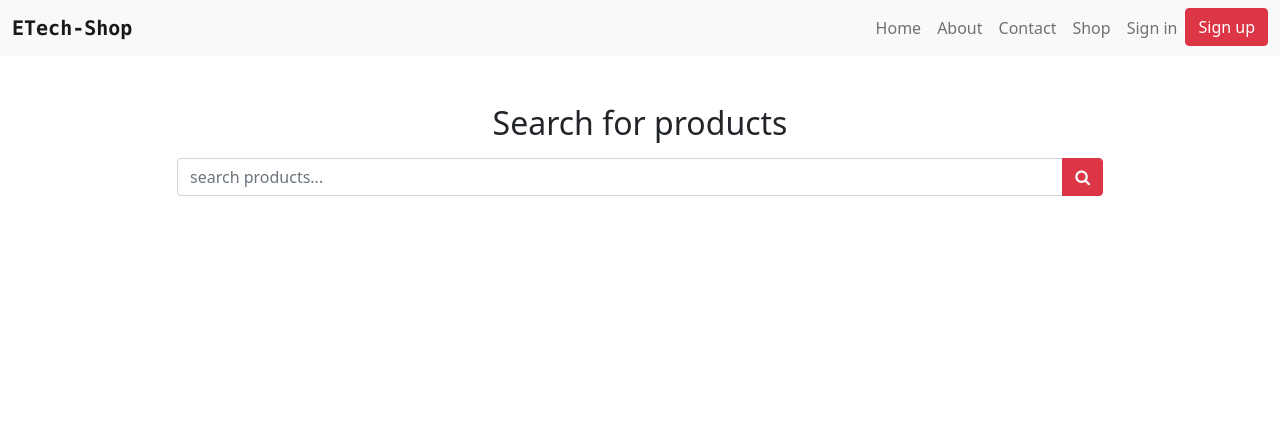
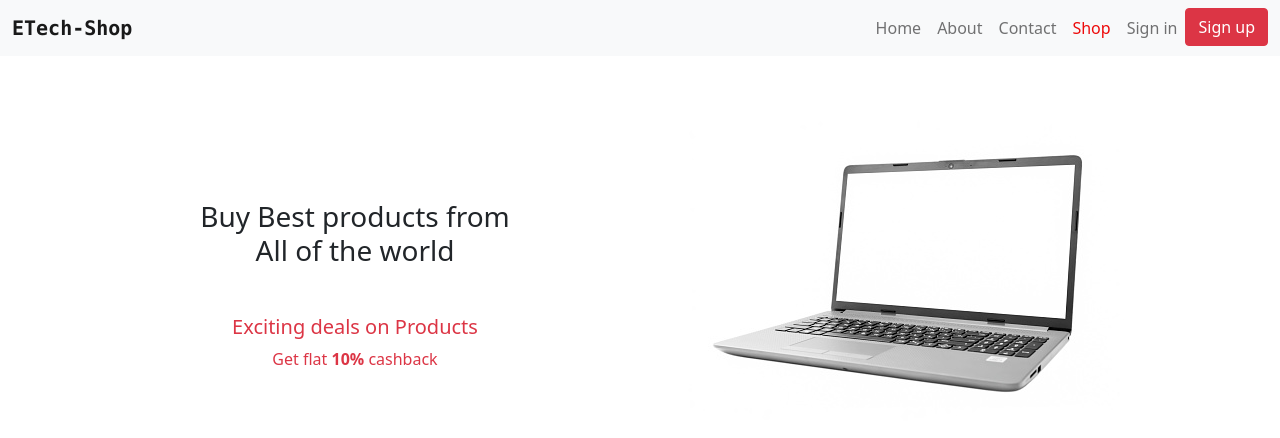
Before and after one commit to Qhareh/django-ecommerce, a Django app: template shop/templates/index.html in a window 1280 px wide. Shown: the top 438 px of the page. Run offline with Django 3.2, Linux system fonts and the light colour scheme; the template is opened without the code that fills it, so the values that code supplies are empty.

Commit message:
active-nav link

```diff
--- /dev/null
+++ b/shop/static/css/style.css
@@ -0,0 +1,3 @@
+.active-nav{
+    color: rgb(237, 11, 11) !important;
+}
--- a/shop/templates/index.html
+++ b/shop/templates/index.html
@@ -1,18 +1,18 @@
 {% extends 'layouts/base.html' %}
-
+{% load static %}
 
 {% block content %}
 
 <div class="container">
-    <div class="row mt-5 justify-content-center text-center">
-        <div class="col-lg-10">
-            <h2 class="mb-3">Search for products </h2>
-            <div class="input-group mb-3">
-                <input type="text" class="form-control" placeholder="search products..." aria-label="product's name"
-                    aria-describedby="button-addon2">
-                <button class="btn btn-danger" type="button" id="button-addon2"><i class="fa fa-search text-light" aria-hidden="true"></i></button>
+    <div class="row justify-content-center text-center mt-5">
+        <div class="col-lg-6 mt-5">
+            <h3 class="mt-5 mb-4">Buy Best products from <br> All of the world</h3>
+            <h5 class="mt-5 text-danger">Exciting deals on Products</h5>
+            <p class="text-danger">Get flat <span class="fw-bolder">10%</span> cashback</p>
 
-            </div>
+        </div>
+        <div class="col-lg-6 ">
+            <img class="img-fluid" src="{% static 'images/landing.jpg' %}">
         </div>
     </div>
 </div>
--- a/shop/templates/layouts/base.html
+++ b/shop/templates/layouts/base.html
@@ -1,3 +1,4 @@
+{% load static %}
 <!DOCTYPE html>
 <html lang="en">
 <head>
@@ -7,9 +8,8 @@
     <title>ETech-Shop</title>
     <link rel="stylesheet" href="https://cdnjs.cloudflare.com/ajax/libs/font-awesome/4.7.0/css/font-awesome.min.css" />
     <link href="https://cdn.jsdelivr.net/npm/bootstrap@5.0.2/dist/css/bootstrap.min.css" rel="stylesheet" integrity="sha384-EVSTQN3/azprG1Anm3QDgpJLIm9Nao0Yz1ztcQTwFspd3yD65VohhpuuCOmLASjC" crossorigin="anonymous">
-    {% block css %}
-
-    {% endblock %}
+    <link href="{% static 'css/style.css' %}" rel="stylesheet">
+</style>
 </head>
 <body>
 
--- a/shop/templates/layouts/nav.html
+++ b/shop/templates/layouts/nav.html
@@ -7,19 +7,29 @@
       <div class="collapse navbar-collapse" id="navbarNav">
         <ul class="navbar-nav  ms-auto">
           <li class="nav-item">
-            <a class="nav-link" href="{% url 'home' %}">Home</a>
+            <a class="nav-link
+            {% if request.path == '/' %} active-nav {% endif %}
+            " href="{% url 'home' %}">Home</a>
           </li>
           <li class="nav-item">
-            <a class="nav-link" href="{% url 'about' %}">About</a>
+            <a class="nav-link
+            {% if 'about' in request.path %} active-nav {% endif %}
+            " href="{% url 'about' %}">About</a>
           </li>
           <li class="nav-item">
-            <a class="nav-link" href="{% url 'contact' %}">Contact</a>
+            <a class="nav-link
+            {% if 'contact' in request.path %} active-nav {% endif %}
+            " href="{% url 'contact' %}">Contact</a>
           </li>
           <li class="nav-item">
-            <a class="nav-link" href="{% url 'shop' %}">Shop</a>
+            <a class="nav-link
+            {% if 'shop' in request.path %} active-nav {% endif %}
+            " href="{% url 'shop' %}">Shop</a>
           </li>
           <li class="nav-item">
-            <a class="nav-link" href="{% url 'sign_in' %}">Sign in</a>
+            <a class="nav-link
+            {% if 'sign_in' in request.path %} active-nav {% endif %}
+            " href="{% url 'sign_in' %}">Sign in</a>
           </li>
           <li class="nav-item">
             <a class="btn btn-danger" href="{% url 'sign_up' %}">Sign up</a>
```
Also changed, not shown: django_ecommerce/settings.py (+9 -0 lines), shop/templates/shop.html (+8 -1 lines), shop/static/images/landing.jpg (added).
